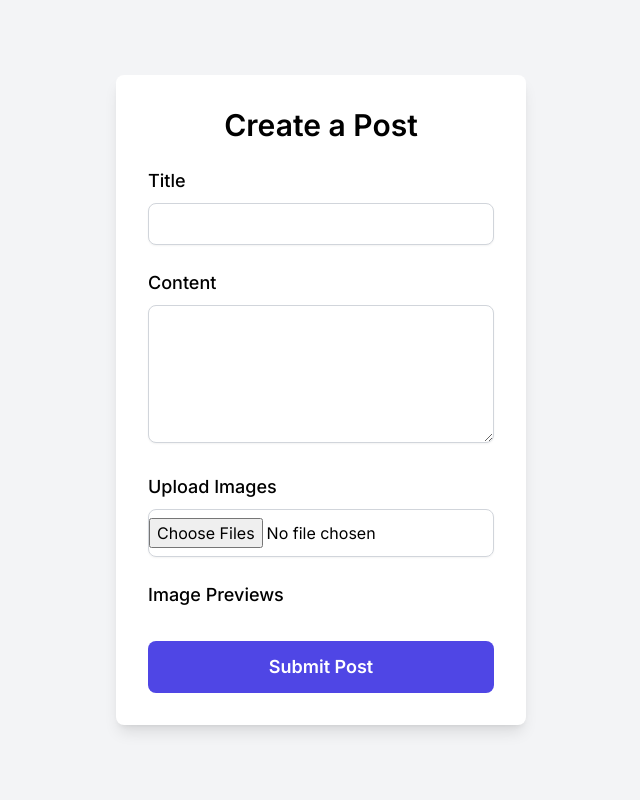
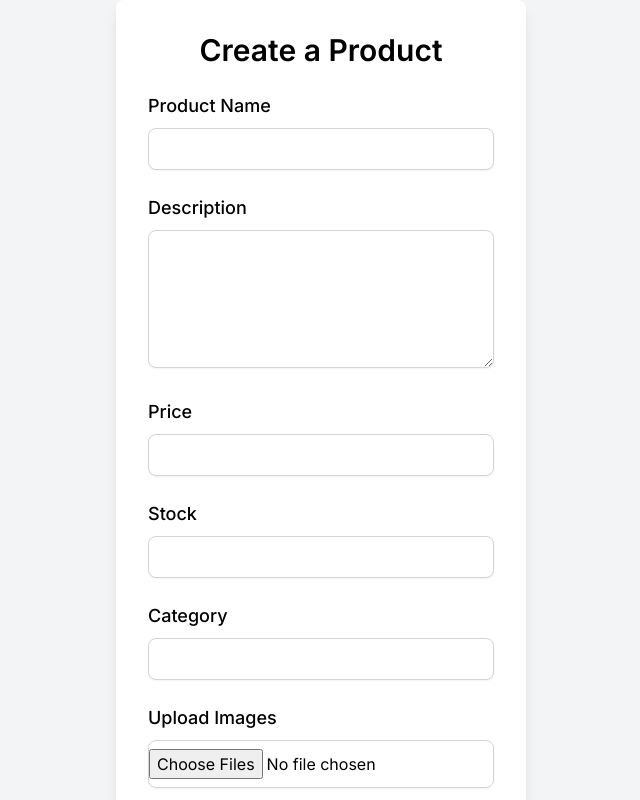
Before and after one commit to CUNY2XTECH-CITYTECH/FreeCycleApp, a Next.js app: page /home in a window 1280 px wide. Shown: the top 800 px of the page, without its empty margins (319-959 px from the left). Built offline with nearby package versions, Linux system fonts and the light colour scheme; what supertokens-web-js would draw is missing.

Commit message:
Update PostForm to ProductForm & align with products table

```diff
--- a/app/components/post-form.tsx
+++ /dev/null
@@ -1,127 +0,0 @@
-"use client";
-
-import React, { useState } from 'react';
-
-const PostForm = () => {
-  const [title, setTitle] = useState('');
-  const [content, setContent] = useState('');
-  const [images, setImages] = useState<File[]>([]); // Store multiple images
-
-  const handleSubmit = async (e: React.FormEvent) => {
-    e.preventDefault();
-
-    const formData = new FormData();
-    formData.append("title", title);
-    formData.append("content", content);
-    formData.append("user_id", "your-test-user-id"); // Will replace with dynamic user ID
-
-    images.forEach(image => {
-      formData.append("images", image); // Append all images
-    });
-
-    try {
-      const response = await fetch('http://localhost:3000/api/posts', {
-        method: 'POST',
-        body: formData,
-      });
-
-      if (response.ok) {
-        alert('Post created successfully!');
-        setTitle('');
-        setContent('');
-        setImages([]);
-      } else {
-        alert('Failed to create post');
-      }
-    } catch (error) {
-      console.error('Error creating post:', error);
-    }
-  };
-
-  const handleImageChange = (e: React.ChangeEvent<HTMLInputElement>) => {
-    if (e.target.files) {
-      const selectedFiles = Array.from(e.target.files);
-      setImages(prevImages => [...prevImages, ...selectedFiles]); // Add selected images to state
-    }
-  };
-
-  const handleImageRemove = (index: number) => {
-    setImages(prevImages => prevImages.filter((_, i) => i !== index)); // Remove image by index
-  };
-
-  return (
-    <div className="max-w-5xl mx-auto p-8 bg-white shadow-lg rounded-lg">
-      <h1 className="text-3xl font-semibold text-center text-black mb-6">Create a Post</h1>
-      <form onSubmit={handleSubmit} className="space-y-6" encType="multipart/form-data">
-        <div>
-          <label htmlFor="title" className="block text-lg font-medium text-black mb-2">Title</label>
-          <input
-            type="text"
-            id="title"
-            value={title}
-            onChange={(e) => setTitle(e.target.value)}
-            className="w-full px-4 py-2 border border-gray-300 rounded-lg shadow-sm text-black focus:outline-none focus:ring-2 focus:ring-indigo-500"
-            required
-          />
-        </div>
-
-        <div>
-          <label htmlFor="content" className="block text-lg font-medium text-black mb-2">Content</label>
-          <textarea
-            id="content"
-            value={content}
-            onChange={(e) => setContent(e.target.value)}
-            className="w-full px-4 py-2 border border-gray-300 rounded-lg shadow-sm text-black focus:outline-none focus:ring-2 focus:ring-indigo-500"
-            rows={5}
-            required
-          />
-        </div>
-
-        <div>
-          <label htmlFor="images" className="block text-lg font-medium text-black mb-2">Upload Images</label>
-          <input
-            type="file"
-            id="images"
-            accept="image/*"
-            onChange={handleImageChange}
-            className="w-full text-black py-2 border border-gray-300 rounded-lg shadow-sm"
-            multiple
-          />
-        </div>
-
-        <div className="mt-4">
-          <h3 className="text-lg font-medium text-black mb-2">Image Previews</h3>
-          <div className="flex space-x-4">
-            {images.map((image, index) => (
-              <div key={index} className="relative">
-                <img
-                  src={URL.createObjectURL(image)}
-                  alt={`Preview ${index}`}
-                  className="w-24 h-24 object-cover rounded-lg"
-                />
-                <button
-                  type="button"
-                  onClick={() => handleImageRemove(index)}
-                  className="absolute top-0 right-0 bg-red-500 text-white rounded-full p-1"
-                >
-                  &times;
-                </button>
-              </div>
-            ))}
-          </div>
-        </div>
-
-        <div className="flex justify-center">
-          <button
-            type="submit"
-            className="w-full py-3 bg-indigo-600 text-white text-lg font-semibold rounded-lg hover:bg-indigo-700 transition duration-200"
-          >
-            Submit Post
-          </button>
-        </div>
-      </form>
-    </div>
-  );
-};
-
-export default PostForm;
--- /dev/null
+++ b/app/components/product-form.tsx
@@ -0,0 +1,122 @@
+"use client";
+
+import React, { useState } from "react";
+
+const ProductForm = () => {
+  const [name, setName] = useState("");
+  const [description, setDescription] = useState("");
+  const [price, setPrice] = useState("");
+  const [stock, setStock] = useState("");
+  const [category, setCategory] = useState("");
+  const [images, setImages] = useState<File[]>([]);
+  const [isAvailable, setIsAvailable] = useState(true);
+
+  const handleSubmit = async (e: React.FormEvent) => {
+    e.preventDefault();
+
+    const formData = new FormData();
+    formData.append("name", name);
+    formData.append("description", description);
+    formData.append("price", price);
+    formData.append("stock", stock);
+    formData.append("category", category);
+    formData.append("is_available", JSON.stringify(isAvailable));
+
+    images.forEach((image) => {
+      formData.append("imageUrl", image);
+    });
+
+    try {
+      const response = await fetch("http://localhost:3000/api/products", {
+        method: "POST",
+        body: formData,
+      });
+
+      if (response.ok) {
+        alert("Product created successfully!");
+        setName("");
+        setDescription("");
+        setPrice("");
+        setStock("");
+        setCategory("");
+        setImages([]);
+        setIsAvailable(true);
+      } else {
+        alert("Failed to create product");
+      }
+    } catch (error) {
+      console.error("Error creating product:", error);
+    }
+  };
+
+  const handleImageChange = (e: React.ChangeEvent<HTMLInputElement>) => {
+    if (e.target.files) {
+      const selectedFiles = Array.from(e.target.files);
+      setImages((prevImages) => [...prevImages, ...selectedFiles]);
+    }
+  };
+
+  return (
+    <div className="max-w-5xl mx-auto p-8 bg-white shadow-lg rounded-lg">
+      <h1 className="text-3xl font-semibold text-center text-black mb-6">Create a Product</h1>
+      <form onSubmit={handleSubmit} className="space-y-6" encType="multipart/form-data">
+        <div>
+          <label htmlFor="name" className="block text-lg font-medium text-black mb-2">Product Name</label>
+          <input type="text" id="name" value={name} onChange={(e) => setName(e.target.value)} className="w-full px-4 py-2 border border-gray-300 rounded-lg shadow-sm" required />
+        </div>
+
+        <div>
+          <label htmlFor="description" className="block text-lg font-medium text-black mb-2">Description</label>
+          <textarea id="description" value={description} onChange={(e) => setDescription(e.target.value)} className="w-full px-4 py-2 border border-gray-300 rounded-lg shadow-sm" rows={5} required />
+        </div>
+
+        <div>
+          <label htmlFor="price" className="block text-lg font-medium text-black mb-2">Price</label>
+          <input type="number" id="price" value={price} onChange={(e) => setPrice(e.target.value)} className="w-full px-4 py-2 border border-gray-300 rounded-lg shadow-sm" required />
+        </div>
+
+        <div>
+          <label htmlFor="stock" className="block text-lg font-medium text-black mb-2">Stock</label>
+          <input type="number" id="stock" value={stock} onChange={(e) => setStock(e.target.value)} className="w-full px-4 py-2 border border-gray-300 rounded-lg shadow-sm" required />
+        </div>
+
+        <div>
+          <label htmlFor="category" className="block text-lg font-medium text-black mb-2">Category</label>
+          <input type="text" id="category" value={category} onChange={(e) => setCategory(e.target.value)} className="w-full px-4 py-2 border border-gray-300 rounded-lg shadow-sm" required />
+        </div>
+
+        <div>
+          <label htmlFor="images" className="block text-lg font-medium text-black mb-2">Upload Images</label>
+          <input type="file" id="images" accept="image/*" onChange={handleImageChange} className="w-full text-black py-2 border border-gray-300 rounded-lg shadow-sm" multiple />
+        </div>
+
+        <div className="mt-4">
+          <h3 className="text-lg font-medium text-black mb-2">Image Previews</h3>
+          <div className="flex space-x-4">
+            {images.map((image, index) => (
+              <div key={index} className="relative">
+                <img src={URL.createObjectURL(image)} alt={`Preview ${index}`} className="w-24 h-24 object-cover rounded-lg" />
+                <button type="button" onClick={() => setImages(images.filter((_, i) => i !== index))} className="absolute top-0 right-0 bg-red-500 text-white rounded-full p-1">&times;</button>
+              </div>
+            ))}
+          </div>
+        </div>
+
+        <div>
+          <label htmlFor="isAvailable" className="flex items-center space-x-2 text-lg font-medium text-black">
+            <input type="checkbox" id="isAvailable" checked={isAvailable} onChange={(e) => setIsAvailable(e.target.checked)} className="w-5 h-5 text-indigo-600 border-gray-300 rounded" />
+            <span>Is Available</span>
+          </label>
+        </div>
+
+        <div className="flex justify-center">
+          <button type="submit" className="w-full py-3 bg-indigo-600 text-white text-lg font-semibold rounded-lg hover:bg-indigo-700 transition duration-200">
+            Submit Product
+          </button>
+        </div>
+      </form>
+    </div>
+  );
+};
+
+export default ProductForm;
--- a/app/home/page.tsx
+++ b/app/home/page.tsx
@@ -1,4 +1,4 @@
-import PostForm from "../components/post-form";
+import PostForm from "../components/product-form";
 // import Navbar from "../components/navbar/navbar";
 
 export default function HomePage() {
```
